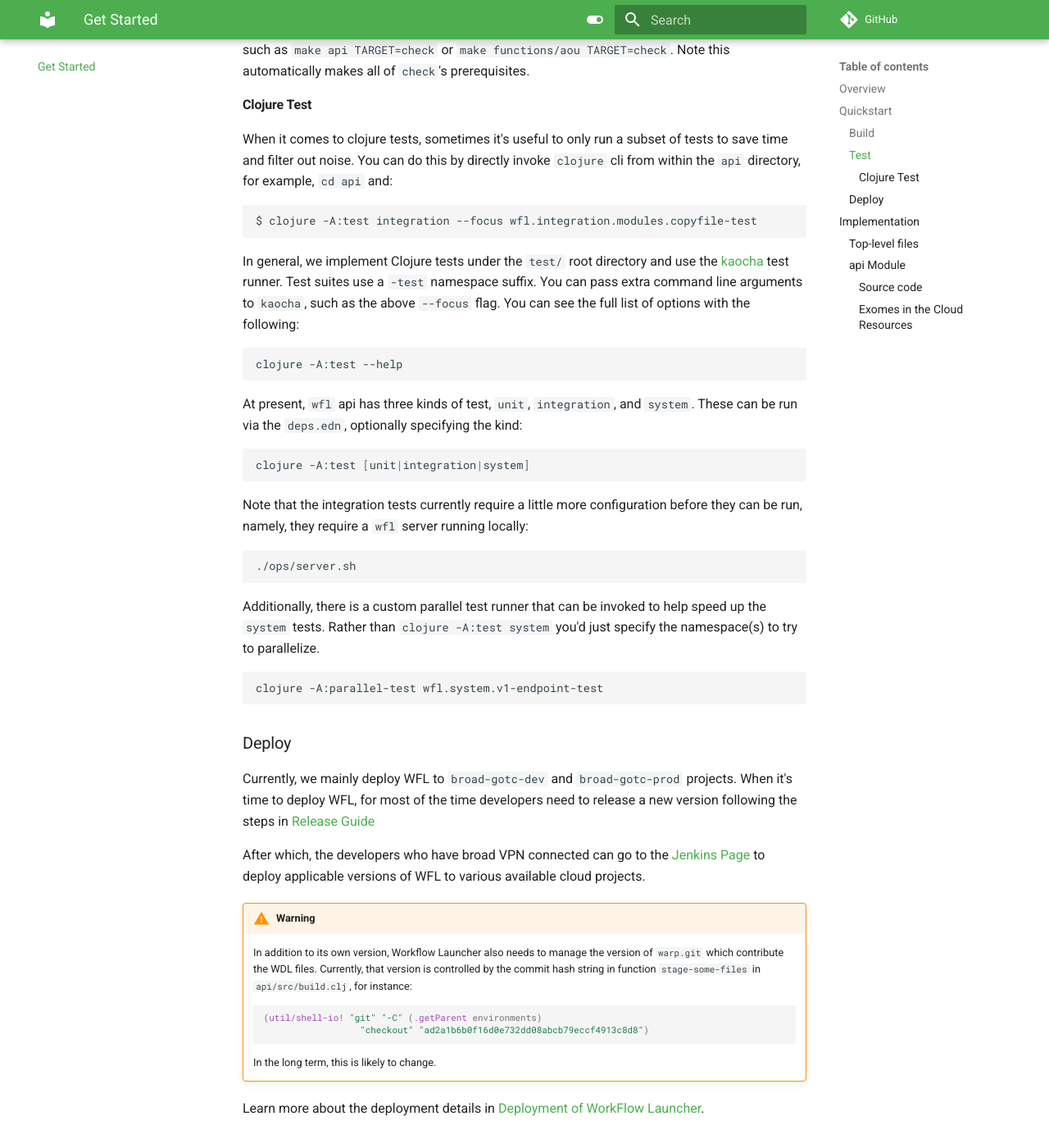
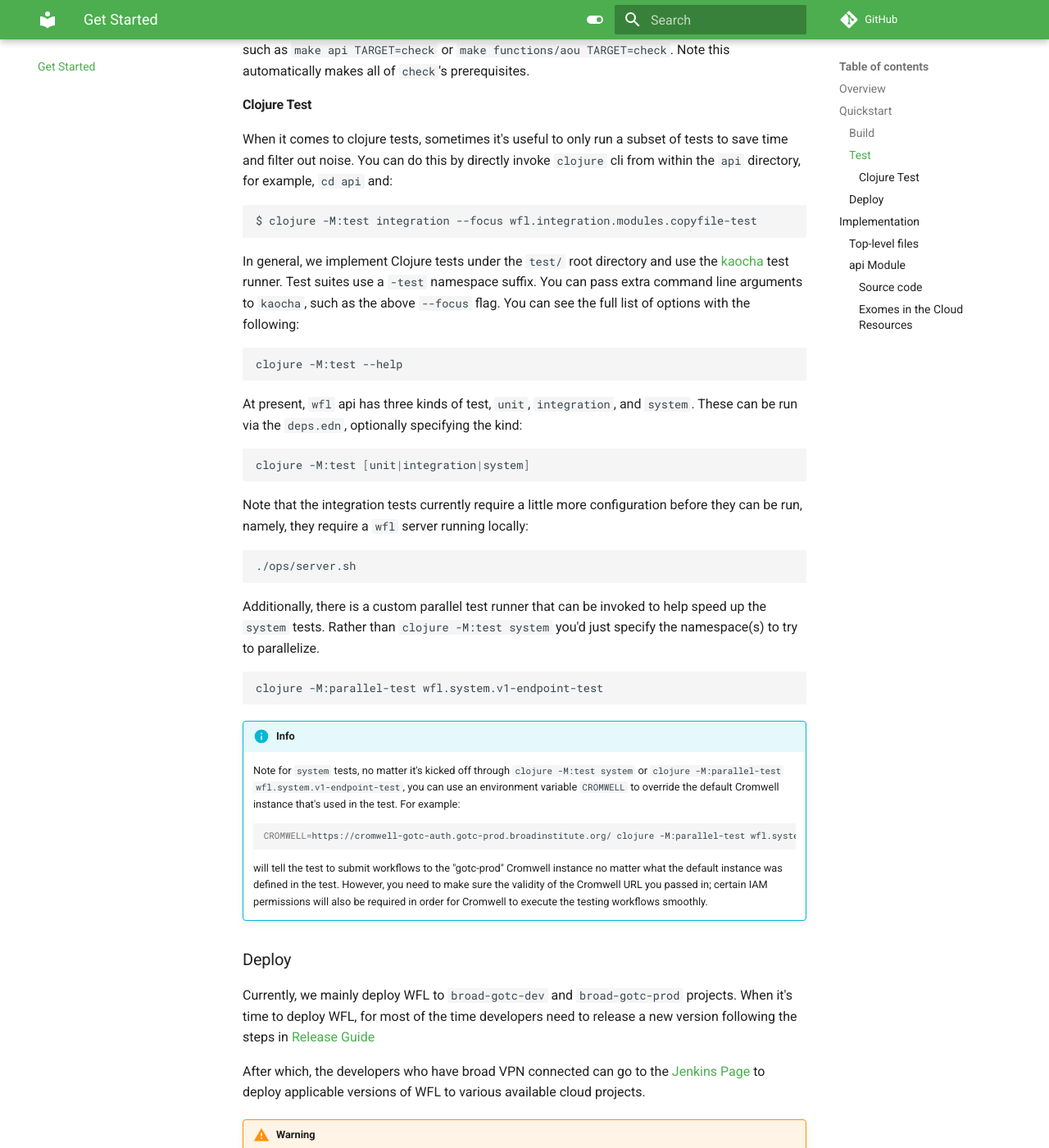
Before and after one commit to broadinstitute/wfl, an MkDocs documentation site: the page built from docs/md/index.md, in a window 1280 px wide and 1400 px high, scrolled down 2304 px. Shown: the whole window at 82% size. Built offline with MkDocs 1.6.1 and Material for MkDocs 9.7.7, drawn with Linux system fonts in a browser that asks for light colours; comment, search, counter and statistics services are not loaded.

Commit message:
Update docs.

````diff
--- a/docs/md/index.md
+++ b/docs/md/index.md
@@ -122,7 +122,7 @@ of tests to save time and filter out noise. You can do this by directly
 invoke `clojure` cli from within the `api` directory, for example, `cd api` and:
 
 ```bash
-$ clojure -A:test integration --focus wfl.integration.modules.copyfile-test
+$ clojure -M:test integration --focus wfl.integration.modules.copyfile-test
 ```
 
 In general, we implement Clojure tests under the `test/` root directory and use the
@@ -132,14 +132,14 @@ line arguments to `kaocha`, such as the above `--focus` flag.
 You can see the full list of options with the following:
 
 ```shell
-clojure -A:test --help
+clojure -M:test --help
 ```
 
 At present, `wfl` api has three kinds of test, `unit`, `integration`, and `system`.
 These can be run via the `deps.edn`, optionally specifying the kind:
 
 ```shell
-clojure -A:test [unit|integration|system]
+clojure -M:test [unit|integration|system]
 ```
 
 Note that the integration tests currently require a little more configuration
@@ -150,12 +150,27 @@ before they can be run, namely, they require a `wfl` server running locally:
 ```
 
 Additionally, there is a custom parallel test runner that can be invoked
-to help speed up the `system` tests. Rather than `clojure -A:test system` you'd
+to help speed up the `system` tests. Rather than `clojure -M:test system` you'd
 just specify the namespace(s) to try to parallelize.
 
 ```shell
-clojure -A:parallel-test wfl.system.v1-endpoint-test
+clojure -M:parallel-test wfl.system.v1-endpoint-test
 ```
+
+!!! info
+    Note for `system` tests, no matter it's kicked off through `clojure -M:test system` or
+    `clojure -M:parallel-test wfl.system.v1-endpoint-test`, you can use an environment
+    variable `CROMWELL` to override the default Cromwell instance that's used in the test. For
+    example:
+
+    ```bash
+    CROMWELL=https://cromwell-gotc-auth.gotc-prod.broadinstitute.org/ clojure -M:parallel-test wfl.system.v1-endpoint-test
+    ```
+
+    will tell the test to submit workflows to the "gotc-prod" Cromwell instance no matter what the
+    default instance was defined in the test. However, you need to make sure the validity of the Cromwell
+    URL you passed in; certain IAM permissions will also be required in order for Cromwell to execute the
+    testing workflows smoothly.
 
 ### Deploy
 
````
Also changed, not shown: docs/md/dev-process.md (+1 -1 lines).
